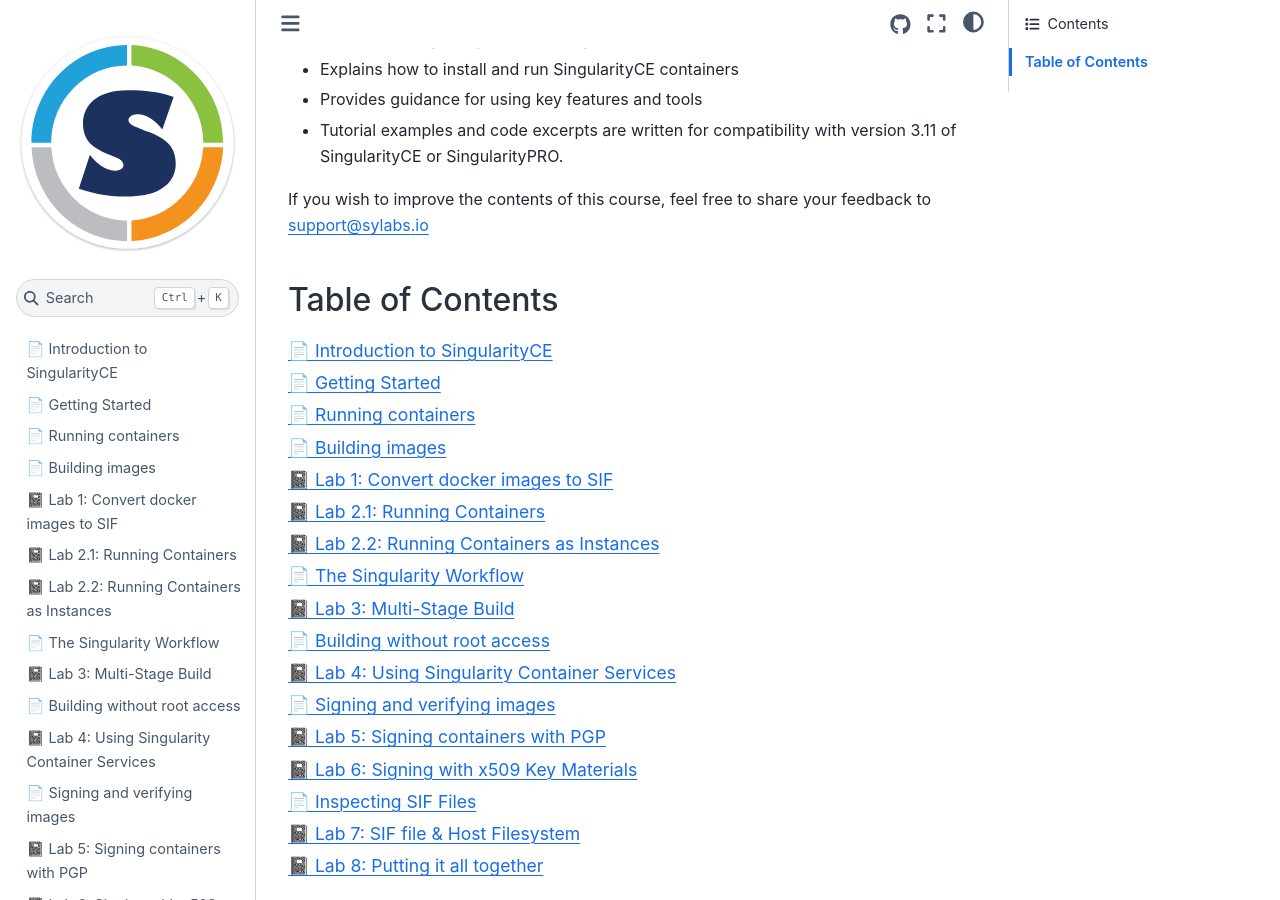
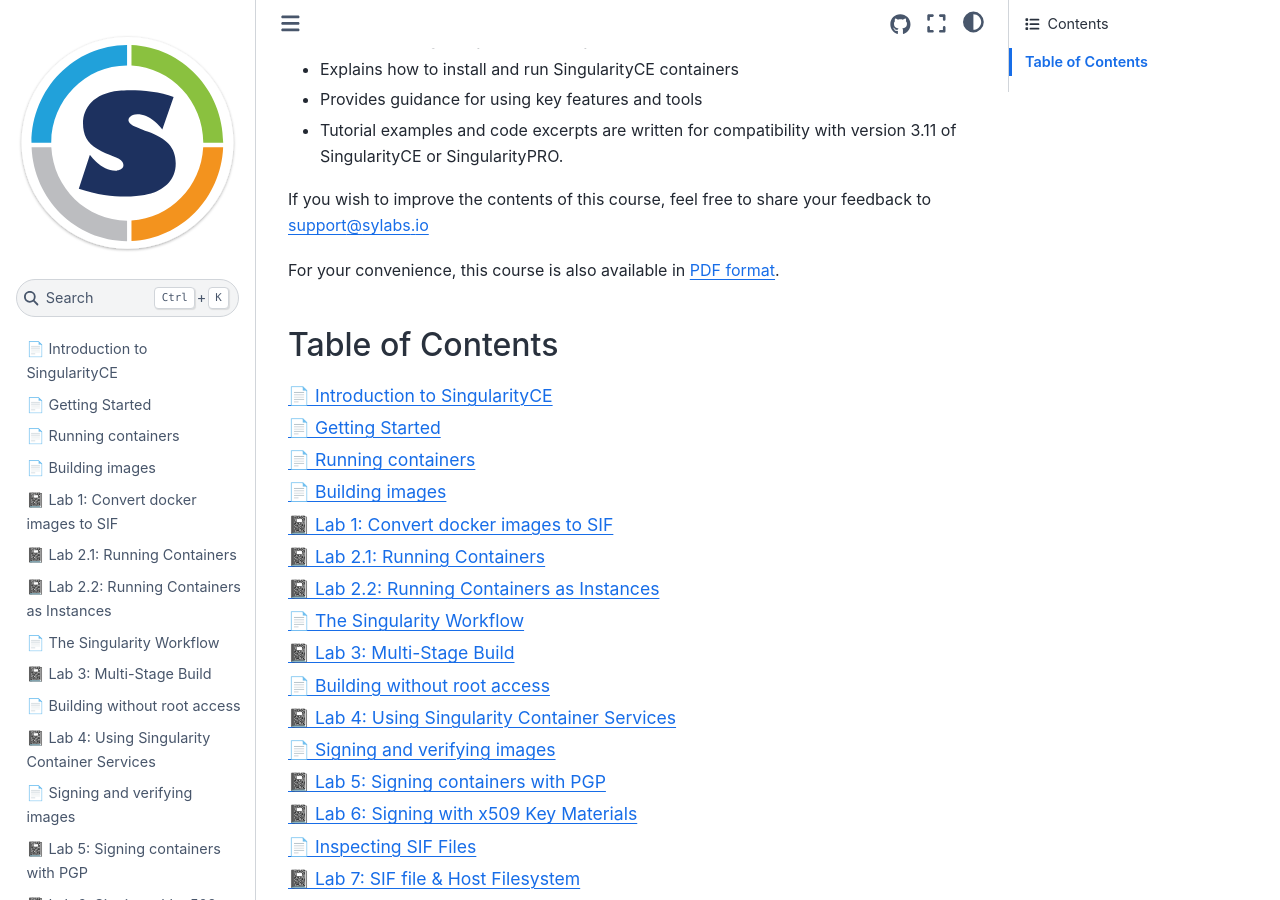
Before and after one commit to tobyesmith/singularity101, a Jupyter Book: the page built from intro.md, in a window 1280 px wide and 900 px high, scrolled down 395 px. Built offline with Jupyter Book 1.0.4 settings and Sphinx 7.4.7 and the Sphinx Book theme 1.1.4, drawn with Linux system fonts in a browser that asks for light colours.

Commit message:
Updating link to PDF download.

````diff
--- a/intro.md
+++ b/intro.md
@@ -19,6 +19,8 @@ This tutorial:
 If you wish to improve the contents of this course, feel free to share your
 feedback to support@sylabs.io
 
+For your convenience, this course is also available in [PDF format](https://github.com/sylabs/singularity101/releases/download/PDF/Sylabs_Singularity101.pdf).
+
 ## Table of Contents
 
 ```{tableofcontents}
````
